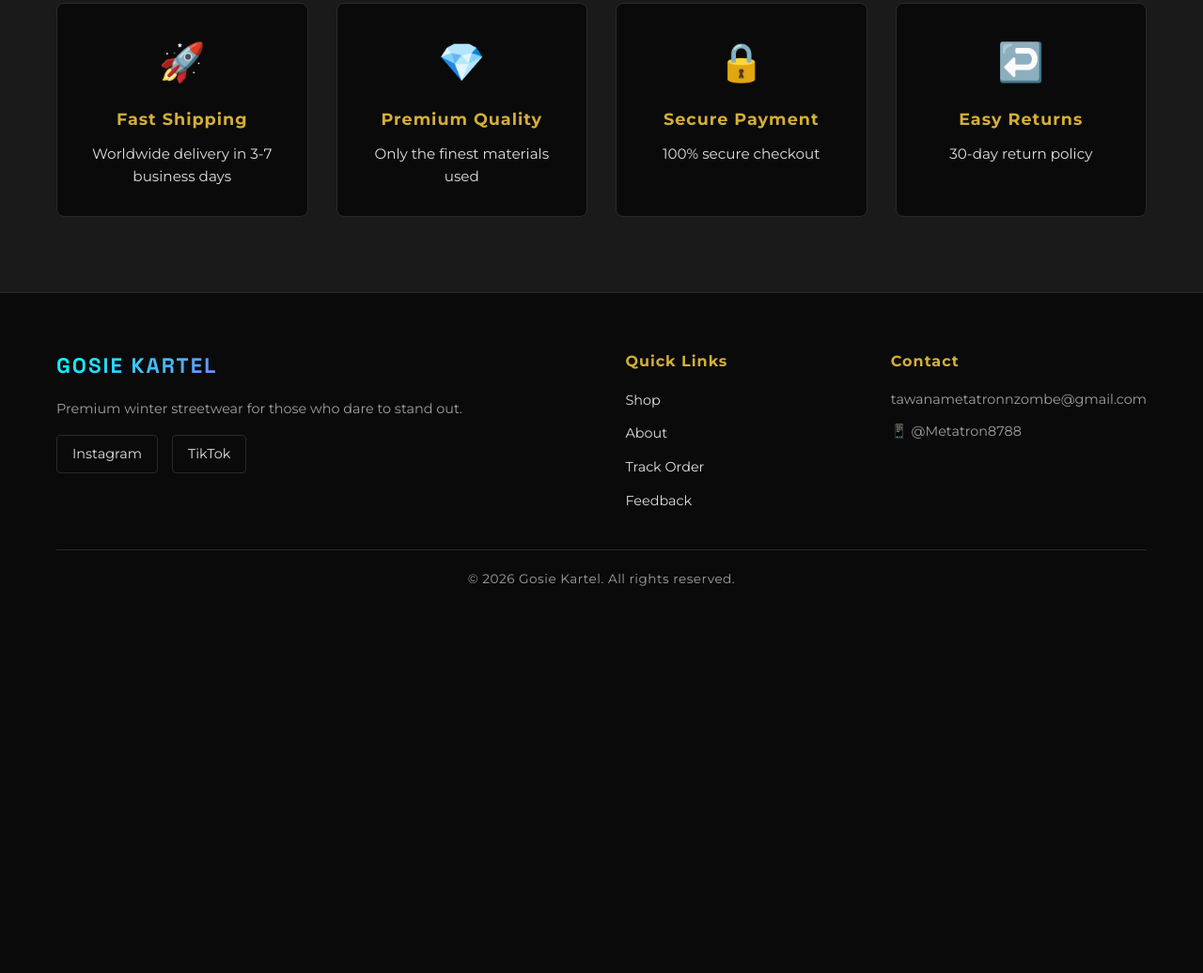
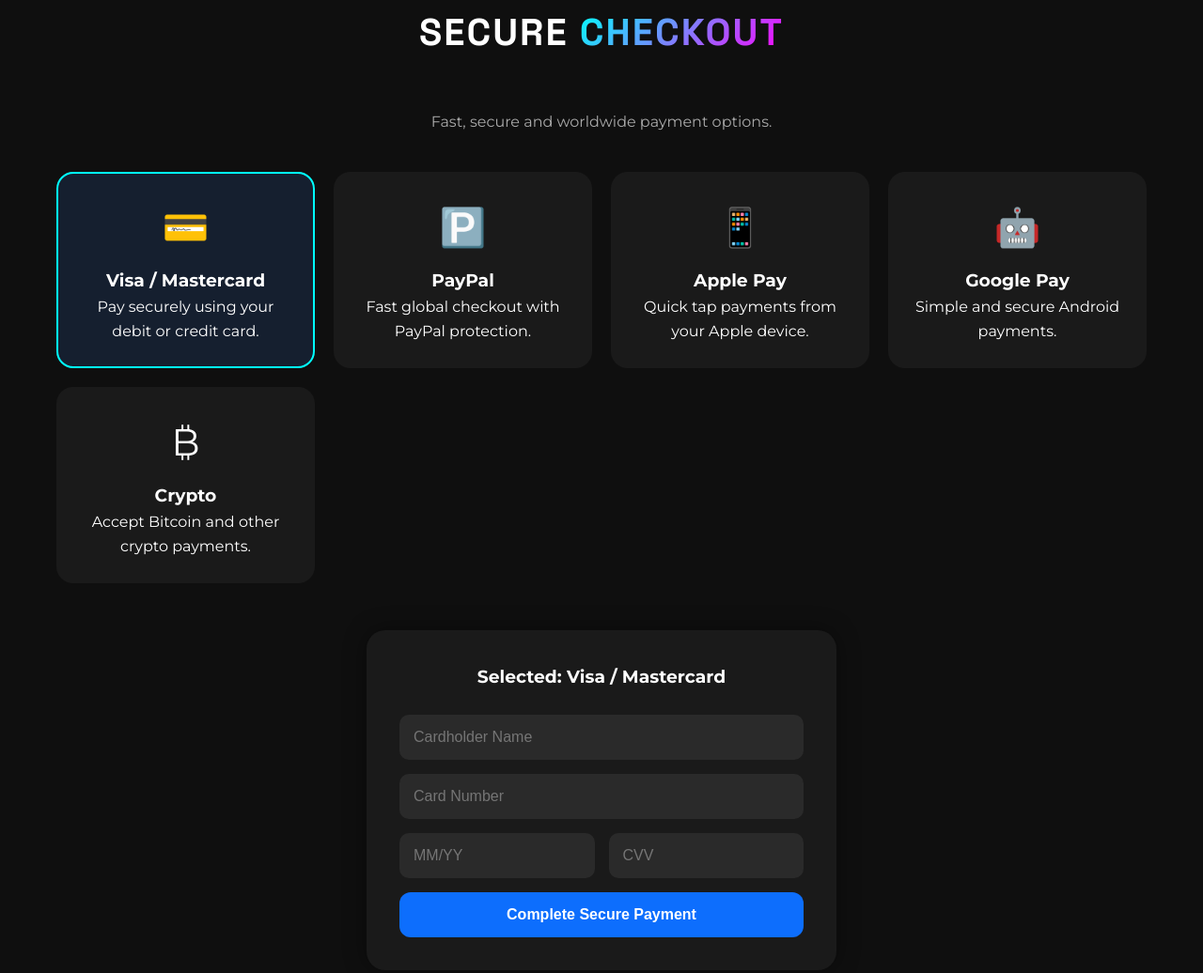
Before and after one commit to tawanametatronnzombe-star/gosie-kartel, a plain HTML site: page index.html in a window 1280 px wide. Shown: the part 1705-2741 px from the top of the page at 94% size. Before the commit the page ends 2353 px from the top, so only its background shows below. Drawn offline with Linux system fonts and the light colour scheme; files that its build step writes are made by us from their sources.

Commit message:
Add payment section between featured products and features sections

```diff
--- a/index.html
+++ b/index.html
@@ -336,6 +336,122 @@
         line-height: 1.6;
       }
 
+      /* Payment Section */
+      .payment-section{
+        padding:80px 20px;
+        background:#0f0f0f;
+        color:#fff;
+      }
+
+      .payment-subtitle{
+        text-align:center;
+        color:#aaa;
+        margin-bottom:40px;
+      }
+
+      .payment-grid{
+        display:grid;
+        grid-template-columns:repeat(auto-fit,minmax(220px,1fr));
+        gap:20px;
+        margin-bottom:50px;
+      }
+
+      .payment-card{
+        background:#1a1a1a;
+        border:2px solid transparent;
+        padding:25px;
+        border-radius:18px;
+        text-align:center;
+        cursor:pointer;
+        transition:0.3s ease;
+      }
+
+      .payment-card:hover{
+        transform:translateY(-6px);
+        border-color:#0d6efd;
+      }
+
+      .payment-card.active{
+        border-color:#00ffff;
+        background:#151f2f;
+      }
+
+      .payment-icon{
+        font-size:2.5rem;
+        margin-bottom:10px;
+      }
+
+      .payment-form-box{
+        max-width:500px;
+        margin:auto;
+        background:#1a1a1a;
+        padding:35px;
+        border-radius:20px;
+        box-shadow:0 0 25px rgba(0,0,0,0.4);
+      }
+
+      .payment-form-box h3{
+        margin-bottom:25px;
+        text-align:center;
+      }
+
+      .payment-form-box input{
+        width:100%;
+        padding:15px;
+        margin-bottom:15px;
+        border:none;
+        border-radius:10px;
+        background:#2a2a2a;
+        color:#fff;
+        font-size:1rem;
+        box-sizing:border-box;
+      }
+
+      .payment-form-box input:focus{
+        outline:none;
+        border:2px solid #0d6efd;
+      }
+
+      .payment-row{
+        display:flex;
+        gap:15px;
+      }
+
+      .pay-btn{
+        width:100%;
+        padding:15px;
+        border:none;
+        border-radius:12px;
+        background:#0d6efd;
+        color:#fff;
+        font-size:1rem;
+        font-weight:700;
+        cursor:pointer;
+        transition:0.3s;
+      }
+
+      .pay-btn:hover{
+        background:#0b5ed7;
+        transform:translateY(-2px);
+      }
+
+      #payment-success{
+        display:none;
+        margin-top:20px;
+        background:#0d3b1f;
+        color:#7dffb3;
+        padding:15px;
+        border-radius:10px;
+        text-align:center;
+        font-weight:700;
+      }
+
+      @media(max-width:600px){
+        .payment-row{
+          flex-direction:column;
+        }
+      }
+
       /* Footer */
       .footer {
         background: var(--dark-bg);
@@ -528,6 +644,82 @@
       </div>
     </section>
 
+    <!-- PAYMENT SECTION -->
+    <section class="payment-section">
+      <div class="container">
+        <h2 class="section-title">Secure <span>Checkout</span></h2>
+        <p class="payment-subtitle">
+          Fast, secure and worldwide payment options.
+        </p>
+
+        <div class="payment-grid">
+
+          <div class="payment-card active" onclick="selectPayment(this, 'Visa / Mastercard')">
+            <div class="payment-icon">💳</div>
+            <h3>Visa / Mastercard</h3>
+            <p>Pay securely using your debit or credit card.</p>
+          </div>
+
+          <div class="payment-card" onclick="selectPayment(this, 'PayPal')">
+            <div class="payment-icon">🅿️</div>
+            <h3>PayPal</h3>
+            <p>Fast global checkout with PayPal protection.</p>
+          </div>
+
+          <div class="payment-card" onclick="selectPayment(this, 'Apple Pay')">
+            <div class="payment-icon">📱</div>
+            <h3>Apple Pay</h3>
+            <p>Quick tap payments from your Apple device.</p>
+          </div>
+
+          <div class="payment-card" onclick="selectPayment(this, 'Google Pay')">
+            <div class="payment-icon">🤖</div>
+            <h3>Google Pay</h3>
+            <p>Simple and secure Android payments.</p>
+          </div>
+
+          <div class="payment-card" onclick="selectPayment(this, 'Crypto')">
+            <div class="payment-icon">₿</div>
+            <h3>Crypto</h3>
+            <p>Accept Bitcoin and other crypto payments.</p>
+          </div>
+
+        </div>
+
+        <!-- PAYMENT FORM -->
+        <div class="payment-form-box">
+
+          <h3 id="selected-payment">Selected: Visa / Mastercard</h3>
+
+          <form id="payment-form">
+
+            <input type="text" placeholder="Cardholder Name" required>
+
+            <input type="text" id="card-number"
+              placeholder="Card Number"
+              maxlength="19"
+              required>
+
+            <div class="payment-row">
+              <input type="text" placeholder="MM/YY" maxlength="5" required>
+              <input type="password" placeholder="CVV" maxlength="4" required>
+            </div>
+
+            <button type="submit" class="pay-btn">
+              Complete Secure Payment
+            </button>
+
+          </form>
+
+          <div id="payment-success">
+            ✅ Payment Successful!<br>
+            Order confirmed successfully.
+          </div>
+
+        </div>
+      </div>
+    </section>
+
     <section class="features">
       <div class="container">
         <div class="features-grid">
@@ -586,5 +778,42 @@
         </div>
       </div>
     </footer>
+
+    <script>
+
+    function selectPayment(card, method){
+
+      document.querySelectorAll('.payment-card')
+        .forEach(c => c.classList.remove('active'));
+
+      card.classList.add('active');
+
+      document.getElementById('selected-payment')
+        .innerText = "Selected: " + method;
+    }
+
+    document.getElementById('card-number')
+    .addEventListener('input', function(e){
+
+      let value = e.target.value.replace(/\D/g,'');
+
+      value = value.replace(/(.{4})/g, '$1 ').trim();
+
+      e.target.value = value;
+    });
+
+    document.getElementById('payment-form')
+    .addEventListener('submit', function(e){
+
+      e.preventDefault();
+
+      document.getElementById('payment-success')
+        .style.display = 'block';
+
+      setTimeout(() => {
+        window.location.href = "orders.html";
+      }, 2500);
+    });
+    </script>
   </body>
 </html>
```
